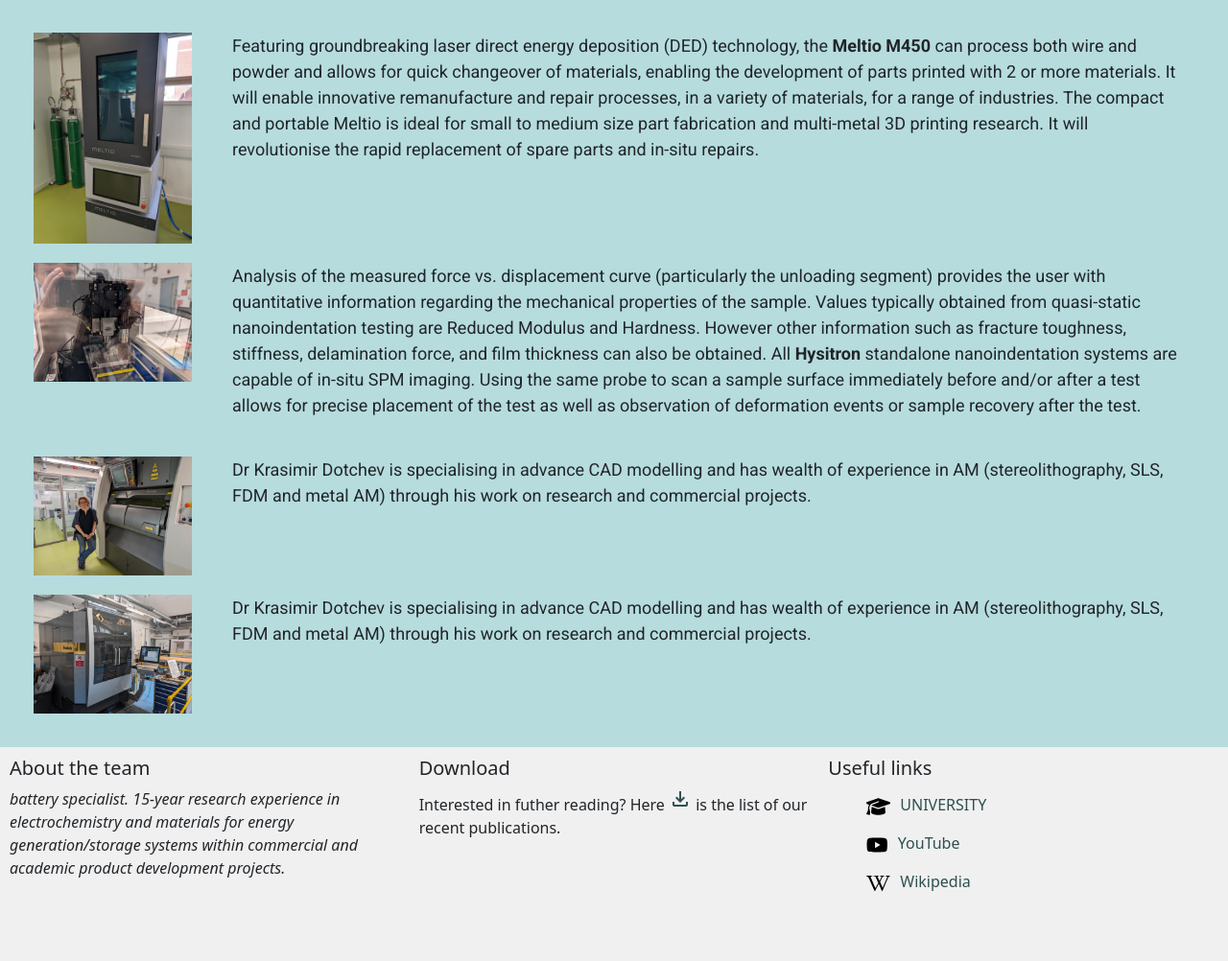
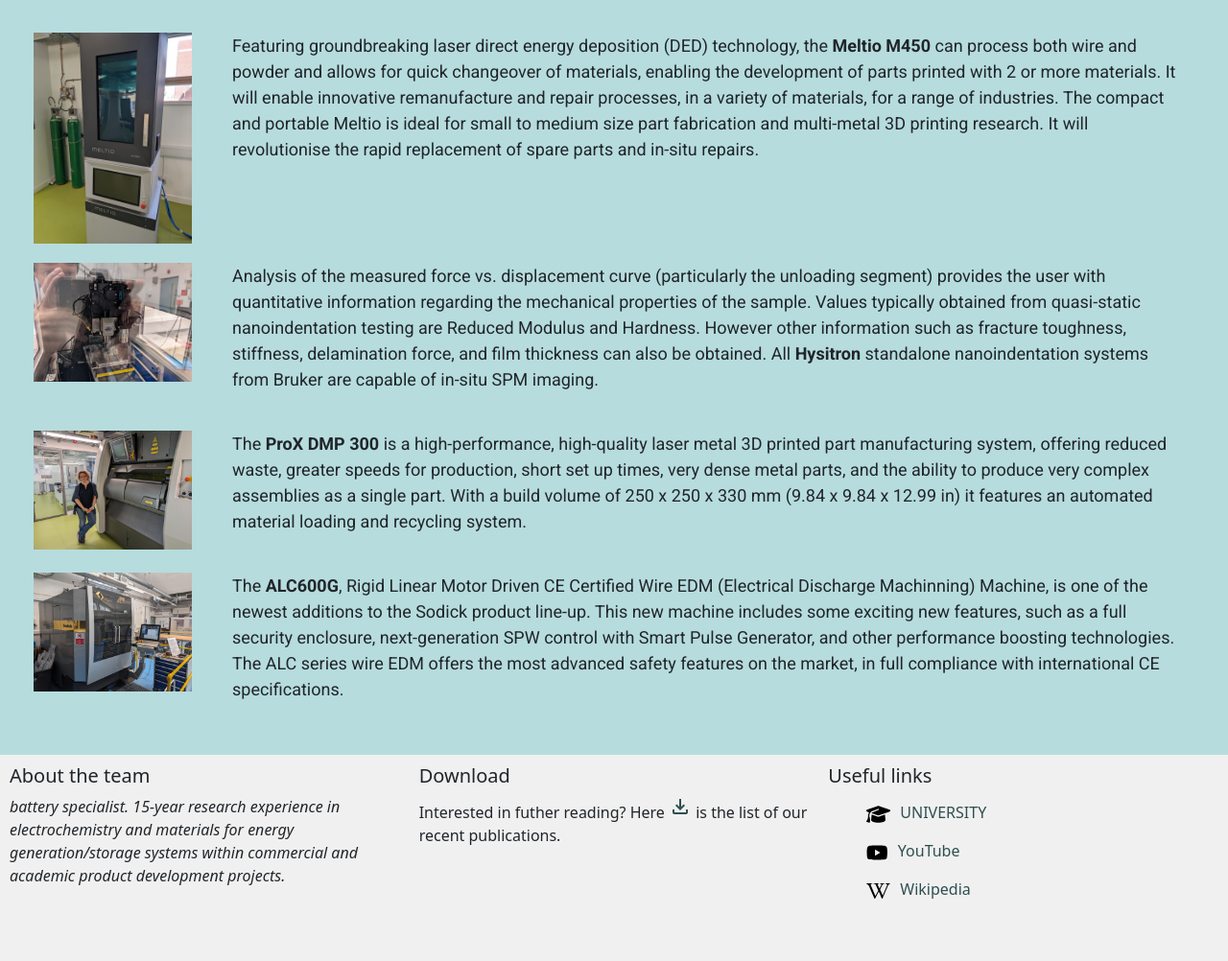
Before and after one commit to Code-Institute-Submissions/home-for-additive, a Django app: page /facility/ in a window 1280 px wide. Shown: the part 347-1349 px from the top of the page at 96% size. Run offline with Django 4.2, Linux system fonts and the light colour scheme.

Commit message:
Updated Facility page by adding instruments

```diff
--- a/prop_for_3d/templates/prop_for_3d/facility.html
+++ b/prop_for_3d/templates/prop_for_3d/facility.html
@@ -16,25 +16,21 @@
         <div class="col-md-2">
             <img src="{% static 'images/nanoindenter.jpg' %}" title="Bruker Hysintron nanoindenter" alt="Bruker Hysintron nanoindenter">
         </div>
-        <div class="col-md-10 bio">Analysis of the measured force vs. displacement curve (particularly the unloading segment) provides the user with quantitative information regarding the mechanical properties of the sample. Values typically obtained from quasi-static nanoindentation testing are Reduced Modulus and Hardness. However other information such as fracture toughness, stiffness, delamination force, and film thickness can also be obtained. All <strong>Hysitron</strong> standalone nanoindentation systems are capable of in-situ SPM imaging. Using the same probe to scan a sample surface immediately before and/or after a test allows for precise placement of the test as well as observation of deformation events or sample recovery after the test.</div>
+        <div class="col-md-10 bio">Analysis of the measured force vs. displacement curve (particularly the unloading segment) provides the user with quantitative information regarding the mechanical properties of the sample. Values typically obtained from quasi-static nanoindentation testing are Reduced Modulus and Hardness. However other information such as fracture toughness, stiffness, delamination force, and film thickness can also be obtained. All <strong>Hysitron</strong> standalone nanoindentation systems from Bruker are capable of in-situ SPM imaging.</div>
     </div>
 
     <div class="row no-gutters">
         <div class="col-md-2">
-            <img src="{% static 'images/prox-dmp-300.jpg' %}" title="Dr Krasimir Dotchev" alt="Dr Krasimir Dotchev">
+            <img src="{% static 'images/prox-dmp-300.jpg' %}" title="ProX DMP 300" alt="ProX DMP 300">
         </div>
-        <div class="col-md-10 bio">Dr Krasimir Dotchev is specialising in advance CAD modelling and has wealth of
-            experience in AM (stereolithography, SLS, FDM and metal AM) through his work on research and commercial
-            projects.</div>
+        <div class="col-md-10 bio">The <strong>ProX DMP 300</strong> is a high-performance, high-quality laser metal 3D printed part manufacturing system, offering reduced waste, greater speeds for production, short set up times, very dense metal parts, and the ability to produce very complex assemblies as a single part. With a build volume of 250 x 250 x 330 mm (9.84 x 9.84 x 12.99 in) it features an automated material loading and recycling system.</div>
     </div>
 
     <div class="row no-gutters">
         <div class="col-md-2">
-            <img src="{% static 'images/sodick-alc600g.jpg' %}" title="Dr Krasimir Dotchev" alt="Dr Krasimir Dotchev">
+            <img src="{% static 'images/sodick-alc600g.jpg' %}" title="Sodick ALC600G" alt="Sodick ALC600G">
         </div>
-        <div class="col-md-10 bio">Dr Krasimir Dotchev is specialising in advance CAD modelling and has wealth of
-            experience in AM (stereolithography, SLS, FDM and metal AM) through his work on research and commercial
-            projects.</div>
+        <div class="col-md-10 bio">The <strong>ALC600G</strong>, Rigid Linear Motor Driven CE Certified Wire EDM (Electrical Discharge Machinning) Machine, is one of the newest additions to the Sodick product line-up. This new machine includes some exciting new features, such as a full security enclosure, next-generation SPW control with Smart Pulse Generator, and other performance boosting technologies. The ALC series wire EDM offers the most advanced safety features on the market, in full compliance with international CE specifications.</div>
     </div>
 
 </section>
```
Also changed, not shown: prop_for_3d/templates/prop_for_3d/proposal.html (+2 -27 lines).
